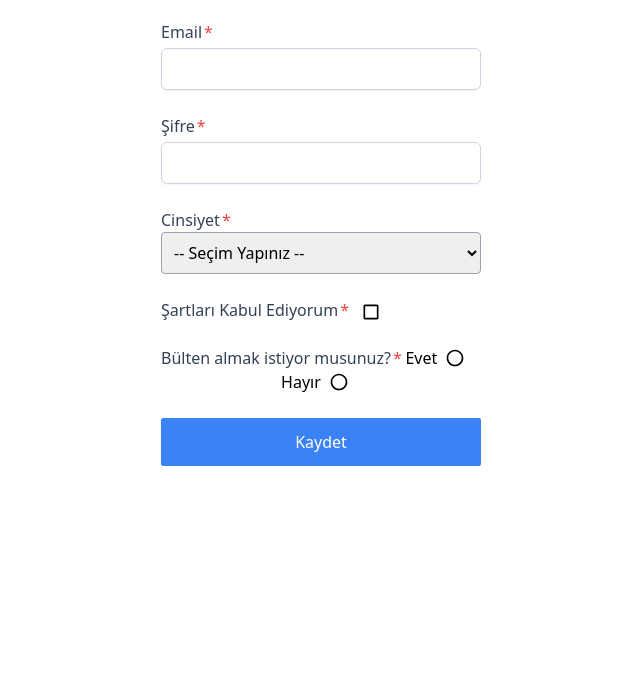
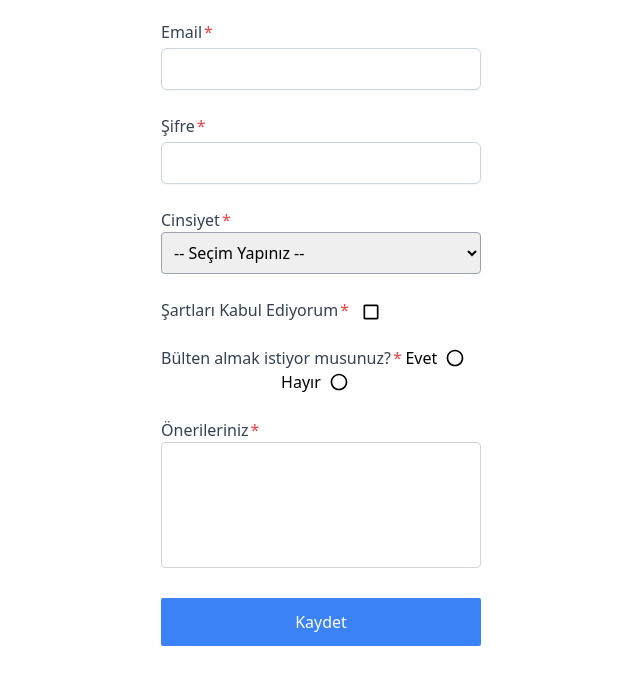
Before and after one commit to ufukucar/react-formik-custom-input, a React (Create React App) app: page / in a window 1280 px wide. Shown: the top 684 px of the page, without its empty margins (319-959 px from the left). Built offline with nearby package versions, Linux system fonts and the light colour scheme.

Commit message:
=Textarea eklendi

```diff
--- /dev/null
+++ b/src/components/Textarea.jsx
@@ -0,0 +1,23 @@
+import { useField } from 'formik'
+import ErrorMessage from './ErrorMessage'
+import React from 'react'
+
+const Textarea = ({ label, ...props }) => {
+  const [field, meta, helpers] = useField(props)
+
+  return (
+    <>
+      <label className="formLabel">
+        <span className="defaultSpan">{label}</span>
+
+        <textarea {...field} {...props} className="defaultTextarea "></textarea>
+
+        {meta.touched && meta.error ? (
+          <ErrorMessage error={meta.error} />
+        ) : null}
+      </label>
+    </>
+  )
+}
+
+export default React.memo(Textarea)
--- a/src/index.css
+++ b/src/index.css
@@ -30,4 +30,8 @@
     .defaultSelect {
       @apply w-full border border-gray-400 rounded p-2 focus:outline-none
     }
+
+    .defaultTextarea {
+      @apply text-md border border-gray-300 w-full rounded p-2 focus:outline-none resize-none font-normal
+    }
 }
--- a/src/pages/MainForm.jsx
+++ b/src/pages/MainForm.jsx
@@ -8,6 +8,7 @@ import Button from '../components/Button'
 import Select from '../components/Select'
 import Checkbox from '../components/Checkbox'
 import Radio from '../components/Radio'
+import Textarea from '../components/Textarea'
 
 const MainForm = () => {
   useEffect(() => {
@@ -20,6 +21,7 @@ const MainForm = () => {
     gender: '',
     onay: '',
     bulten: '',
+    oneri: '',
   }
 
   const handleSubmit = (values, actions) => {
@@ -62,6 +64,8 @@ const MainForm = () => {
               options={radioOptions}
             />
 
+            <Textarea label="Önerileriniz" name="oneri" cols="5" rows="5" />
+
             <Button type="submit" />
           </Form>
         </div>
--- a/src/validations/FormValidation.js
+++ b/src/validations/FormValidation.js
@@ -20,6 +20,7 @@ const FormValidation = yup.object().shape({
     .mixed()
     .test('check', 'Lütfen şartları onaylayınız.', (value) => value === true),
   bulten: yup.string().required('Bülten almak istiyor musunuz?'),
+  oneri: yup.string().required('Lütfen önerilerinizi bize bildirin.'),
 })
 
 export default FormValidation
--- a/tailwind.config.js
+++ b/tailwind.config.js
@@ -5,6 +5,19 @@ module.exports = {
     fontSize: {
       xxs: '.50rem',
       xs: '.75rem',
+      sm: '.875rem',
+      md: '.9rem',
+      base: '1rem',
+      lg: '1.125rem',
+      xl: '1.25rem',
+      '2xl': '1.5rem',
+      '3xl': '1.875rem',
+      '4xl': '2.25rem',
+      '5xl': '3rem',
+      '6xl': '3.75rem',
+      '7xl': '4.5rem',
+      '8xl': '6rem',
+      '9xl': '8rem',
     },
   },
   plugins: [],
```
